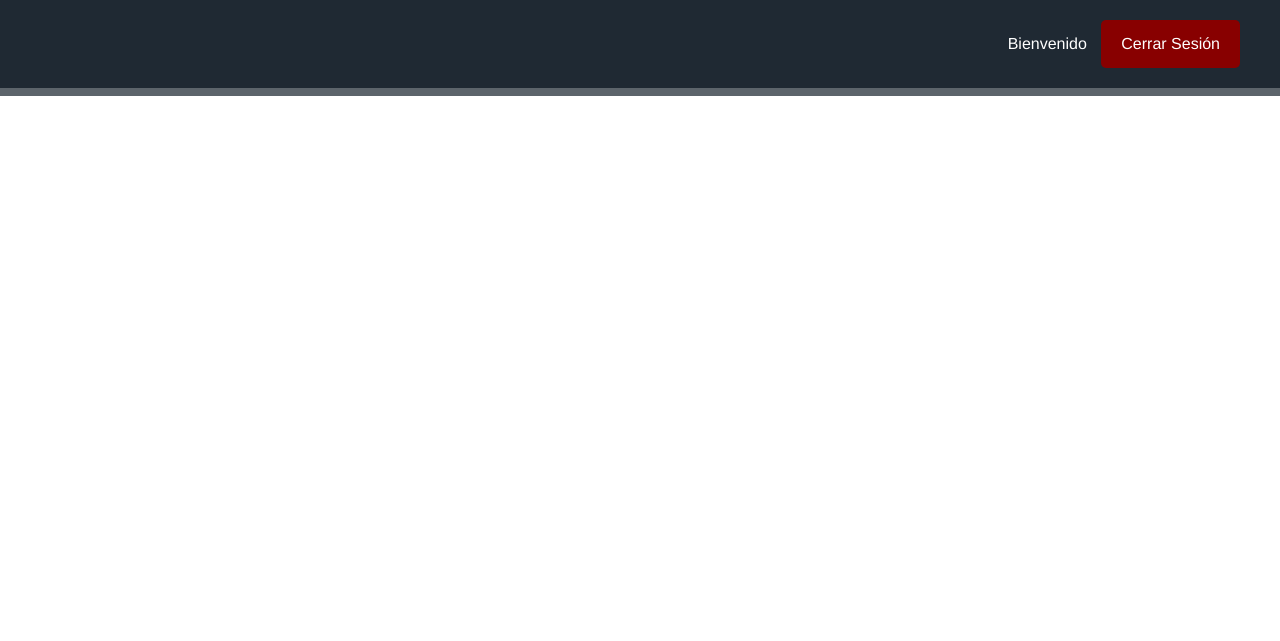
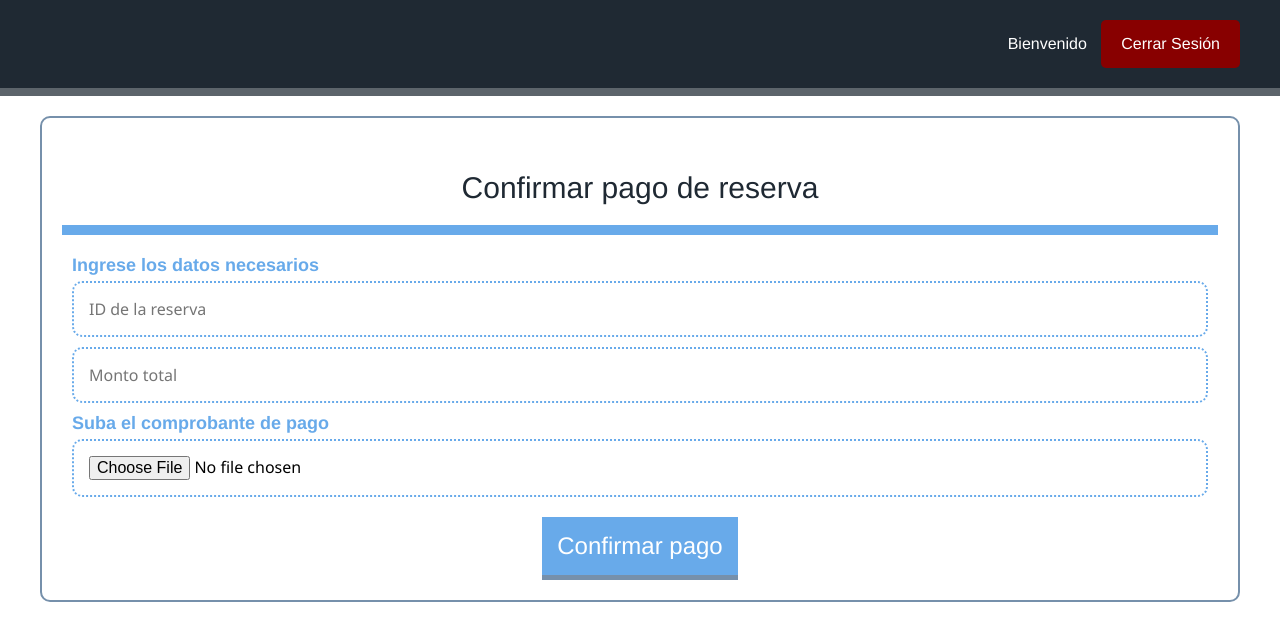
Before and after one commit to PabloXantini/Lavander-a-Remolino-PHP-WebPage-, a PHP site: page /app/dashboard/view/addpaid.php in a window 1280 px wide. Shown: the top 641 px of the page. Run offline with PHP 8.4, Linux system fonts and the light colour scheme; a user stored in the database is signed in.

Commit message:
feat: added payment confirm

```diff
--- a/public/app/dashboard/view/addpaid.php
+++ b/public/app/dashboard/view/addpaid.php
@@ -21,7 +21,7 @@
     ?>
     <div class="main-content">
         <div class="info-content">
-
+            <?php include "../../forms/paid_form.php"?>
         </div>
     </div>
 </body>
--- /dev/null
+++ b/public/app/forms/paid_form.php
@@ -0,0 +1,54 @@
+<div class="form-container">
+    <div class="logo-header-container"></div>
+        <div class="form-content-container">
+            <form action="../../../../server/services/confirm_pay.php" method="post" enctype="multipart/form-data" id="confirm-pay-form">
+                <div class="form-title-container centered">
+                    <h1 class="big3-text fc-theme4">Confirmar pago de reserva</h1>
+                </div>
+                <div class="form-field-container">
+                    <h3 class="mid5-text fc-theme1">Ingrese los datos necesarios</h3>
+                    <input type="number" class="form-field-2" name="ID_RESERVE" id="i-idreserve-1" placeholder="ID de la reserva">
+                    <input type="number" class="form-field-2" name="TOTAL" id="i-total-1" min="1" step="0.01" placeholder="Monto total">
+                    <h3 class="mid5-text fc-theme1">Suba el comprobante de pago</h3>
+                    <input type="file" class="form-field-2" name="PAY_FILE" id="i-payfile-1" accept="image/*,application/pdf">
+                </div>
+                <div class="form-button-container">
+                    <button class="form-button register-btn" type="button" id="send-pay-btn">Confirmar pago</button>
+                </div>
+            </form>
+        </div>
+    </div>
+<script type="text/javascript">
+    $("#send-pay-btn").click(function (){
+        if(fieldEmpty("i-idreserve-1")){
+            alert("Por favor ingrese el ID de la reserva");
+            focusInput("i-idreserve-1");
+            return;
+        }
+        if(fieldEmpty("i-total-1")){
+            alert("Por favor ingrese el monto total");
+            focusInput("i-total-1");
+            return;
+        }
+        if(fieldEmpty("i-payfile-1")){
+            alert("Por favor suba el comprobante de pago");
+            focusInput("i-payfile-1");
+            return;
+        }
+        if(notValidMatch("i-total-1")){
+            alert("Verifique que el monto sea correcto");
+            focusInput("i-total-1");
+            return;
+        }
+        document.getElementById("confirm-pay-form").submit();
+    });
+    function fieldEmpty(tag){
+        return $("#"+tag).val().trim()==="";
+    }
+    function notValidMatch(tag){
+        return !$("#"+tag)[0].checkValidity();
+    }
+    function focusInput(tag){
+        $("#"+tag).focus();
+    }
+</script>
```
Also changed, not shown: remolinodb.sql (+24 -3 lines), server/services/confirm_pay.php (added, +38 -0 lines), server/uploads/2025-12-12-07-12-30-482052273_1164901875639716_7245009767188881931_n.jpg (added).
